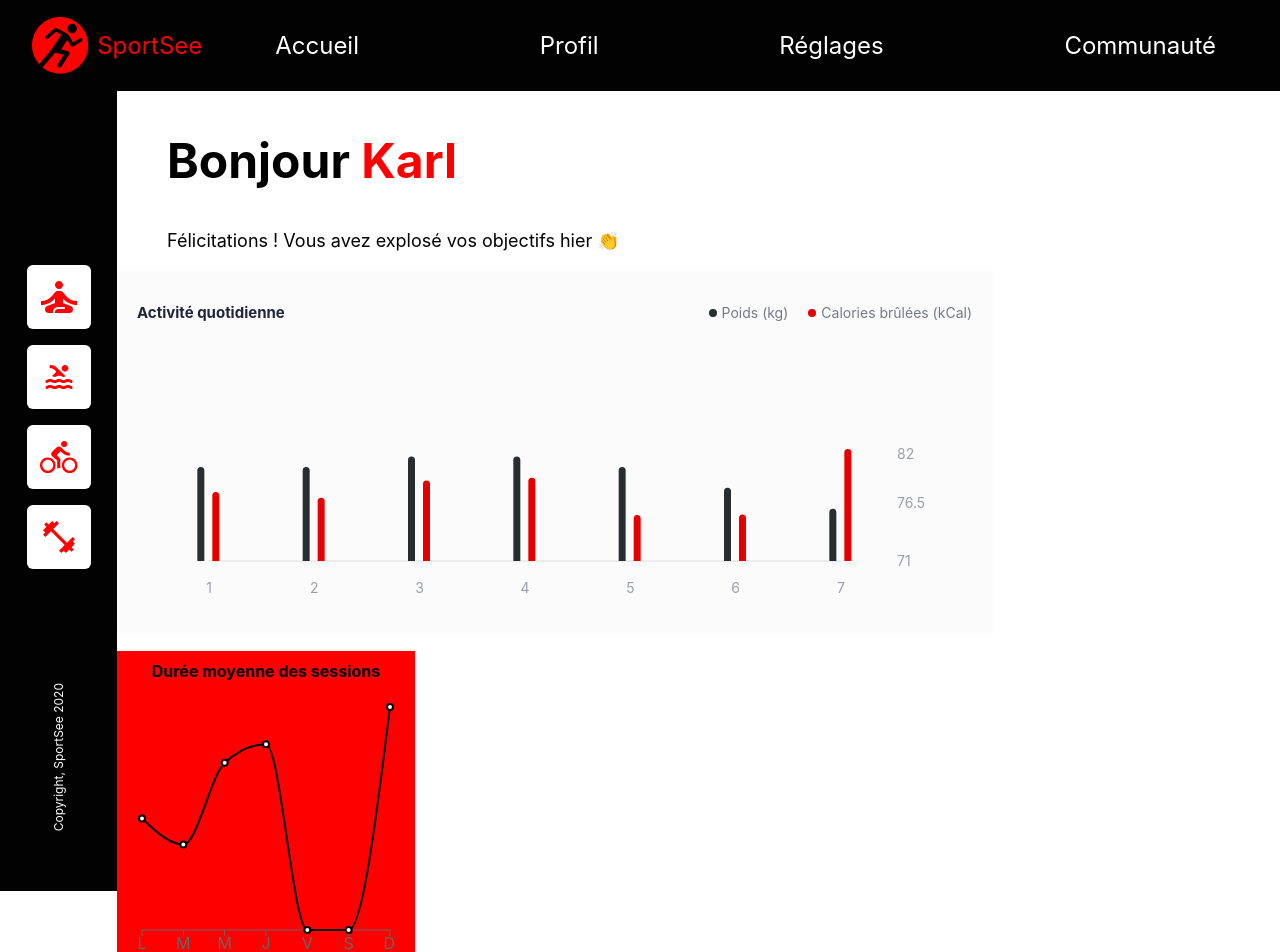
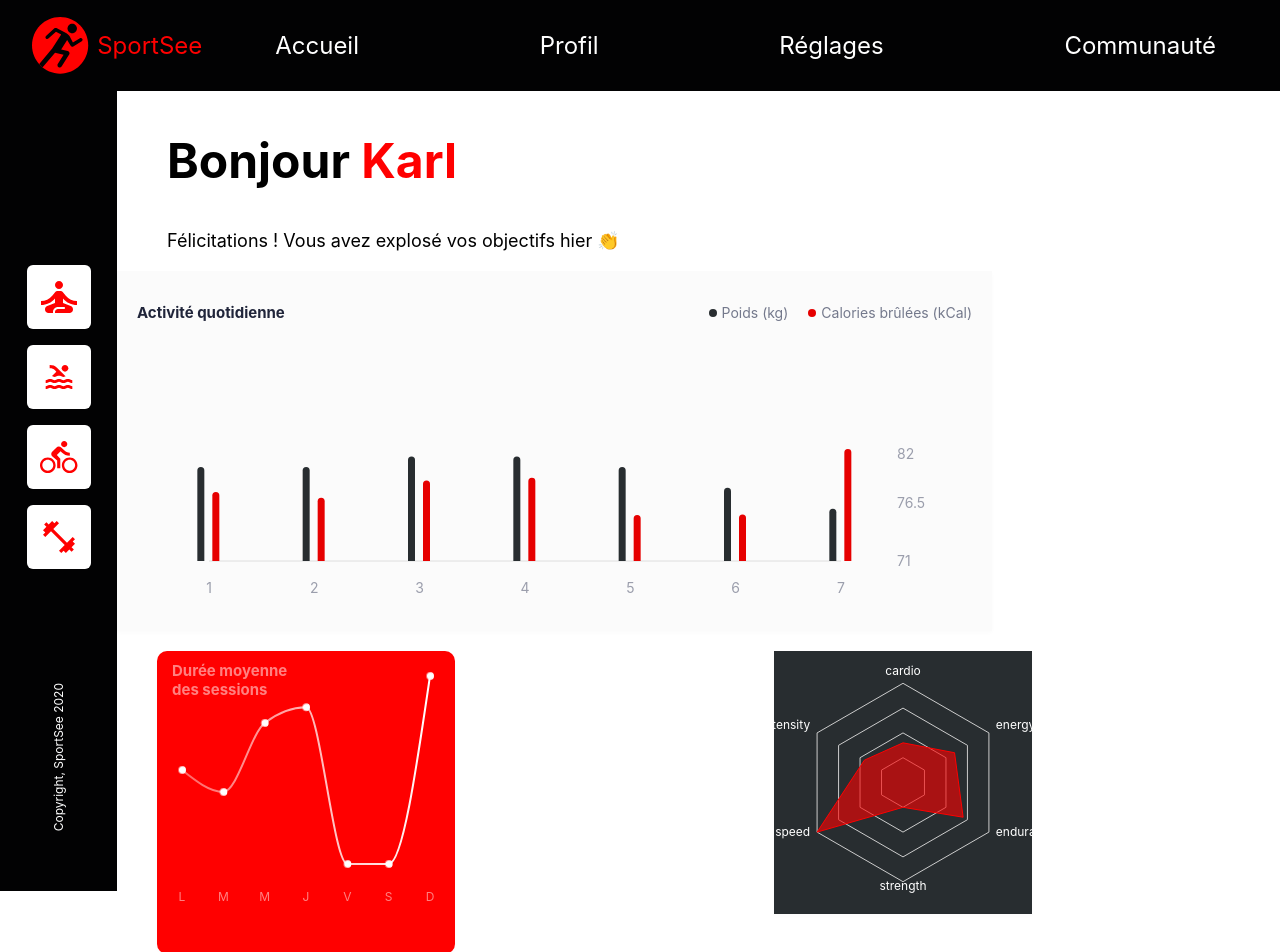
Before and after one commit to ElvisGalvez/SportSee, a React (Create React App) app: page / in a window 1280 px wide. Shown: the top 952 px of the page. Built offline with nearby package versions, Linux system fonts and the light colour scheme.

Commit message:
add UserPerformanceRadarChart

```diff
--- a/src/components/Charts/AverageSessionsChart/AverageSessionsChart.css
+++ b/src/components/Charts/AverageSessionsChart/AverageSessionsChart.css
@@ -8,4 +8,24 @@
     justify-content: center;
     align-items: center;
     flex-direction: column;
+    position: relative;
+    border-radius: 10px;
 }
+
+.custom-tooltip {
+    background: #FFF;
+    padding: 10px;
+    border-radius: 3px;
+    box-shadow: 0 2px 10px rgba(0, 0, 0, 0.1);
+}
+
+.average-sessions-chart-container h4 {
+    font-size: 15px;
+    color: rgba(255, 255, 255, 0.504);
+    margin: 0;
+    text-align: left;
+    position: absolute;
+    top: 10px;
+    left: 15px;
+    max-width: 140px;
+}
--- a/src/components/Charts/AverageSessionsChart/index.jsx
+++ b/src/components/Charts/AverageSessionsChart/index.jsx
@@ -1,31 +1,83 @@
-import React from 'react';
-import { LineChart, Line, XAxis, Tooltip } from 'recharts';
+import React, { useState, useRef } from 'react';
+import { LineChart, Line, XAxis, Tooltip, ReferenceArea } from 'recharts';
 import './AverageSessionsChart.css';
 
 const AverageSessionsChart = ({ data }) => {
-    console.log("AverageSessionsChart est rendu");
-    console.log("Données reçues:", data);
+    const [activeIndex, setActiveIndex] = useState(null);
+    const lastActiveIndex = useRef(null);
 
     const tickFormatter = (value) => {
-        console.log("Formatage de la valeur pour l'axe X:", value);
+        if (value === 0 || value === 8) return '';
         return ['L', 'M', 'M', 'J', 'V', 'S', 'D'][value - 1];
+    };
+
+    const isIndexInFirstHalf = activeIndex !== null && activeIndex < 3.5;
+
+    const handleMouseMove = (e) => {
+        if (e && e.activeTooltipIndex !== lastActiveIndex.current) {
+            setActiveIndex(e.activeTooltipIndex);
+            lastActiveIndex.current = e.activeTooltipIndex;
+        }
     };
 
     return (
         <div className="average-sessions-chart-container">
-             <h4>Durée moyenne des sessions</h4>
+            <h4>Durée moyenne des sessions</h4>
             <LineChart
     width={258}
     height={263}
     data={data}
-    margin={{ top: 5, right: 5, bottom: 5, left: 5 }}
+    margin={{ top: 5, right: 5, bottom: 40, left: 5 }}
+    onMouseMove={handleMouseMove}
 >
-                <XAxis dataKey="day" tickFormatter={tickFormatter} />
-                <Tooltip />
-                <Line type="monotone" dataKey="sessionLength" stroke="#000000" strokeWidth={2} />
+                <defs>
+                    <linearGradient id="sessionGradient" x1="0" y1="0" x2="1" y2="0">
+                        <stop offset="0%" stopColor="#FFFFFF" stopOpacity={0.4032} />
+                        <stop offset="100%" stopColor="#FFFFFF" stopOpacity={1} />
+                    </linearGradient>
+                </defs>
+
+
+                <XAxis
+                     dataKey="day"
+                     tickFormatter={tickFormatter}
+                     axisLine={false}
+                     tickLine={false}
+                     tick={{ fill: '#FFFFFF', fontSize: 12, opacity: 0.5, dy: 20 }}
+                />
+
+
+                <Tooltip
+                    cursor={{ stroke: 'transparent', fill: 'transparent' }}
+                    content={<CustomTooltip />}
+                />
+                {activeIndex !== null && data[activeIndex] && (isIndexInFirstHalf ? (
+                    <ReferenceArea x1={1} x2={data[activeIndex].day} fill="rgba(0, 0, 0, 0.0975)" />
+                ) : (
+                    <ReferenceArea x1={data[activeIndex].day} x2={7} fill="rgba(0, 0, 0, 0.0975)" />
+                ))}
+                <Line
+                    type="monotone"
+                    dataKey="sessionLength"
+                    stroke="url(#sessionGradient)"
+                    strokeWidth={2}
+                />
             </LineChart>
         </div>
     );
-}
+};
+
+const CustomTooltip = ({ active, payload }) => {
+    if (active && payload && payload.length) {
+        const data = payload[0].payload;
+        return (
+            <div className="custom-tooltip">
+                <p>Jour : {['L', 'M', 'M', 'J', 'V', 'S', 'D'][data.day - 1]}</p>
+                <p>Minutes : {data.sessionLength}</p>
+            </div>
+        );
+    }
+    return null;
+};
 
 export default AverageSessionsChart;
--- /dev/null
+++ b/src/components/Charts/UserPerformanceRadarChart/UserPerformanceRadarChart.css
@@ -0,0 +1,9 @@
+.radar-chart-container {
+    width: 258px;
+    height: 263px;
+    background-color: #282D30;
+    box-shadow: 0px 2px 4px 0px #00000005;
+    display: flex;
+    justify-content: center;
+    align-items: center;
+}
--- /dev/null
+++ b/src/components/Charts/UserPerformanceRadarChart/index.jsx
@@ -0,0 +1,43 @@
+import React from 'react';
+import { Radar, RadarChart, PolarGrid, PolarAngleAxis, PolarRadiusAxis } from 'recharts';
+import './UserPerformanceRadarChart.css';
+
+const UserPerformanceRadarChart = ({ data, kindMapping }) => {
+    const transformedData = Array.isArray(data) ? data.map(item => ({
+        subject: kindMapping[item.kind],
+        key: item.kind,
+        fullMark: item.value
+    })) : [];
+
+
+
+    return (
+        <div className="radar-chart-container">
+            <RadarChart
+                width={258}
+                height={263}
+                data={transformedData}
+                cx={129}
+                cy={131.5}
+            >
+                <PolarGrid
+                    gridType='polygon'
+                    radialLines={false}
+                />
+                <PolarAngleAxis
+                    dataKey="subject"
+                    tick={{ fill: "white", fontSize: 12 }}
+                />
+                <PolarRadiusAxis tick={false} axisLine={false} />
+                <Radar
+                    dataKey="fullMark"
+                    stroke="#FF0000"
+                    fill="#FF0000"
+                    fillOpacity={0.6}
+                />
+            </RadarChart>
+        </div>
+    );
+};
+
+export default UserPerformanceRadarChart;
--- a/src/pages/Home/Home.css
+++ b/src/pages/Home/Home.css
@@ -23,3 +23,10 @@
 .congratulations {
     font-size: 18px;
 }
+
+.chart-container {
+    display: flex;
+    justify-content: space-between;
+    width: 100%;
+    padding: 0 40px;
+}
--- a/src/pages/Home/index.jsx
+++ b/src/pages/Home/index.jsx
@@ -1,51 +1,56 @@
 import React, { useState, useEffect } from 'react';
 import Header from '../../components/Header';
 import VerticalNav from '../../components/VerticalNav';
-import { getUserDataById, getUserActivityByUserId, getAverageSessionsByUserId } from '../../services/api';
+import { getUserDataById, getUserActivityByUserId, getAverageSessionsByUserId, getUserPerformanceByUserId } from '../../services/api';
 import './Home.css';
 import DailyActivityChart from '../../components/Charts/DailyActivityChart';
 import AverageSessionsChart from '../../components/Charts/AverageSessionsChart';
-
+import UserPerformanceRadarChart from '../../components/Charts/UserPerformanceRadarChart';
 
 function Home() {
   const [userData, setUserData] = useState(null);
   const [userActivity, setUserActivity] = useState(null);
   const [averageSessions, setAverageSessions] = useState(null);
+  const [userPerformance, setUserPerformance] = useState(null);
 
   useEffect(() => {
     const fetchData = async () => {
       const fetchedUserData = await getUserDataById(12);
       const fetchedUserActivity = await getUserActivityByUserId(12);
       const fetchedAverageSessions = await getAverageSessionsByUserId(12);
+      const fetchedUserPerformance = await getUserPerformanceByUserId(12);
 
       setUserData(fetchedUserData);
       setUserActivity(fetchedUserActivity.sessions);
       setAverageSessions(fetchedAverageSessions.sessions);
+      setUserPerformance(fetchedUserPerformance);
     };
 
     fetchData();
   }, []);
-
 
   return (
     <div className="app-container">
       <Header />
       <div className="main-content">
         <VerticalNav />
-        {userData && userActivity && averageSessions && (
+        {userData && userActivity && averageSessions && userPerformance && (
           <div>
             <div className="user-greeting">
               <h2 className="greeting">Bonjour <span className="user-name">{userData.userInfos.firstName}</span></h2>
               <p className="congratulations">Félicitations ! Vous avez explosé vos objectifs hier 👏</p>
             </div>
             <DailyActivityChart data={userActivity} />
+            <div className="chart-container">
     <AverageSessionsChart data={averageSessions} />
-  </div>
-)}
-
+    <UserPerformanceRadarChart data={userPerformance.data} kindMapping={userPerformance.kind} />
 
 </div>
           </div>
-)};
+        )}
+      </div>
+    </div>
+  );
+}
 
 export default Home;
--- a/src/services/api.js
+++ b/src/services/api.js
@@ -1,4 +1,4 @@
-import { USER_MAIN_DATA, USER_ACTIVITY, USER_AVERAGE_SESSIONS } from '../mocks/mockData';
+import { USER_MAIN_DATA, USER_ACTIVITY, USER_AVERAGE_SESSIONS, USER_PERFORMANCE } from '../mocks/mockData';
 
 export const getUserDataById = (userId) => {
     return USER_MAIN_DATA.find(data => data.id === userId);
@@ -13,3 +13,7 @@ export const getAverageSessionsByUserId = (userId) => {
     console.log("Résultat pour getAverageSessionsByUserId:", result);
     return result;
 }
+
+export const getUserPerformanceByUserId = (userId) => {
+    return USER_PERFORMANCE.find(data => data.userId === userId);
+}
```
Also changed, not shown: src/components/Charts/DailyActivityChart/index.jsx (line endings or trailing spaces). Lines whose indentation alone changed are shown as unchanged.
